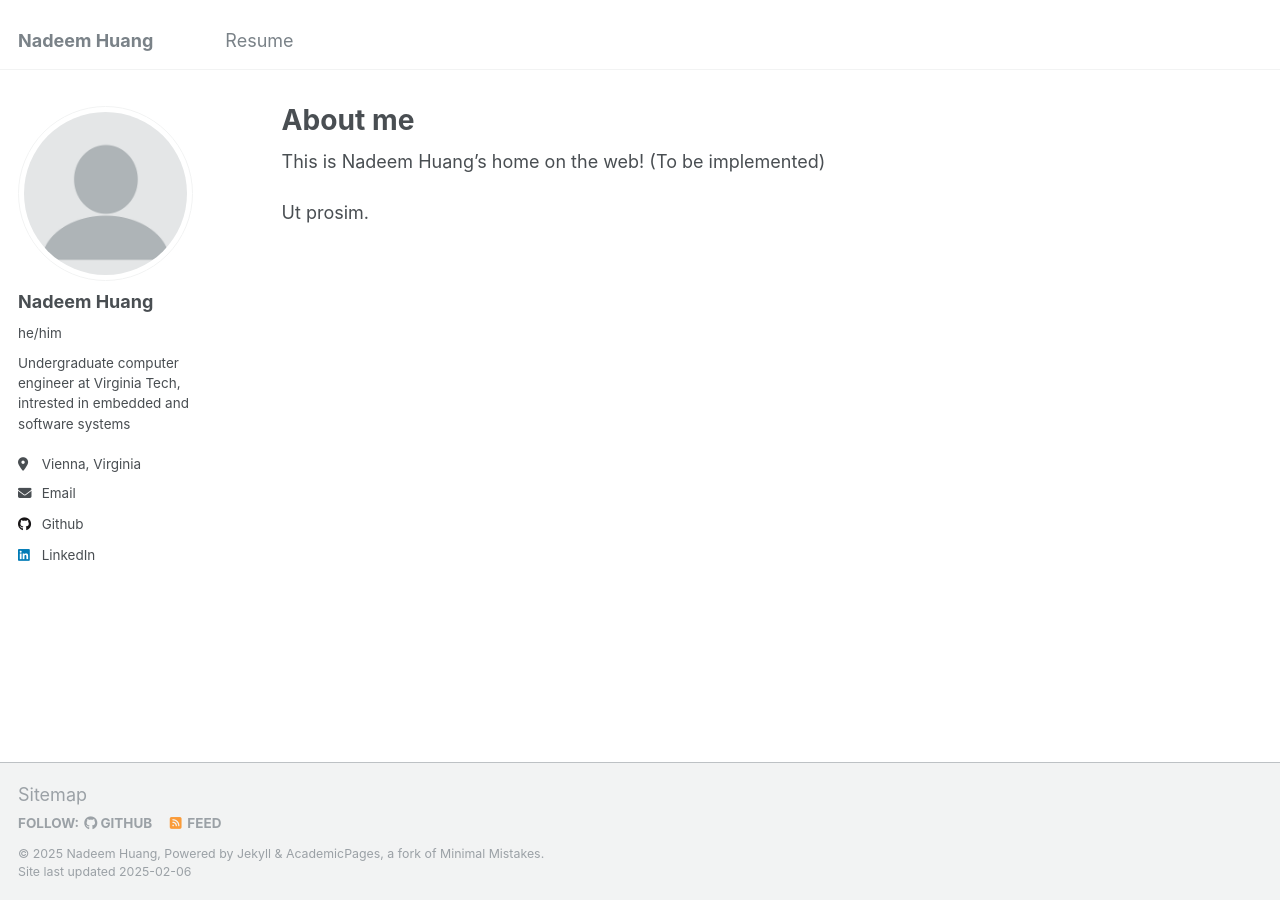
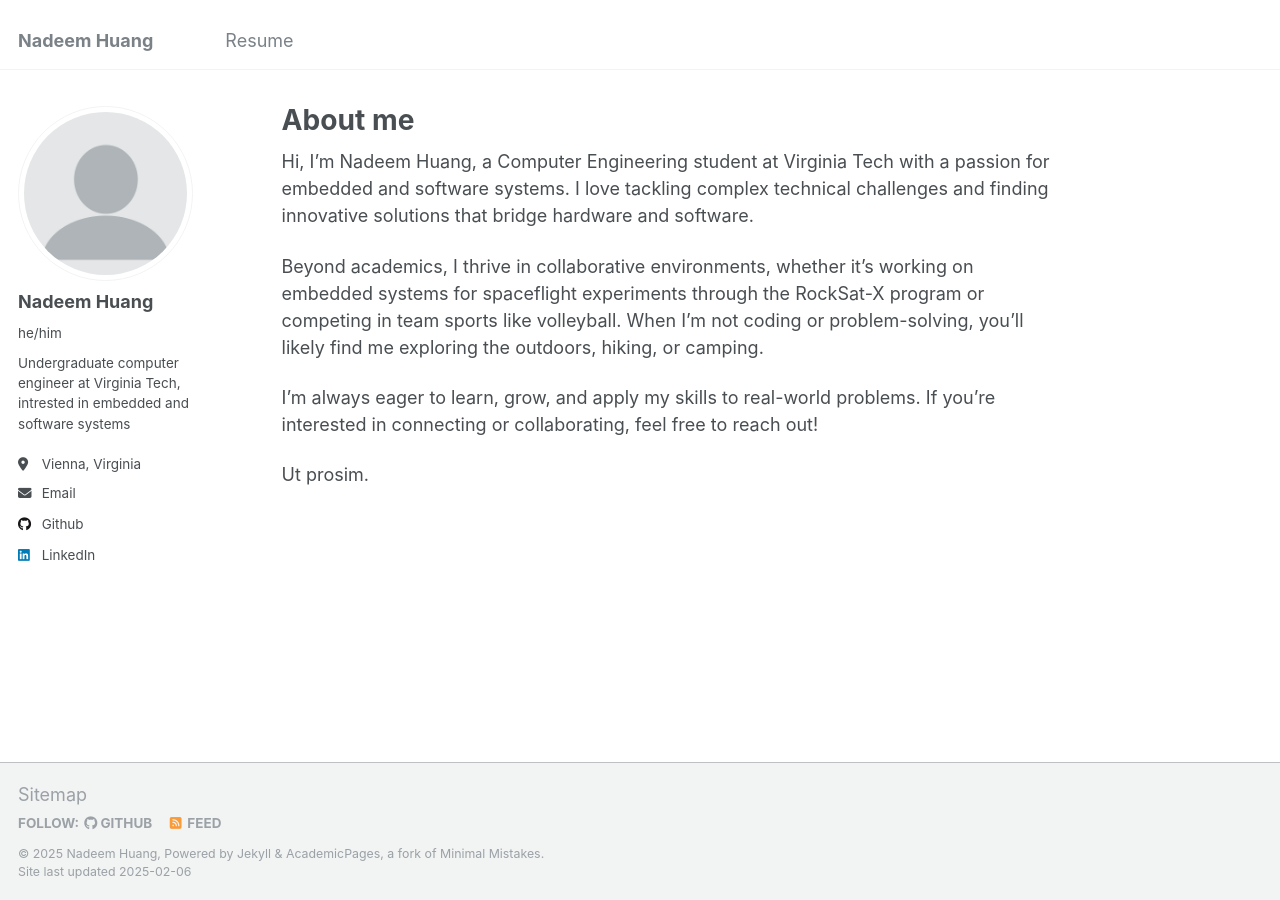
Before and after one commit to NadeemHuang/NadeemHuang.github.io, a Jekyll site: the page built from _pages/about.md, in a window 1280 px wide. Built offline with Jekyll 4.4.1, drawn with Linux system fonts in a browser that asks for light colours.

Commit message:
updated about me page

```diff
--- a/_pages/about.md
+++ b/_pages/about.md
@@ -7,6 +7,10 @@ redirect_from:
   - /about.html
 ---
 
-This is Nadeem Huang's home on the web! (To be implemented)
+Hi, I’m Nadeem Huang, a Computer Engineering student at Virginia Tech with a passion for embedded and software systems. I love tackling complex technical challenges and finding innovative solutions that bridge hardware and software.
+
+Beyond academics, I thrive in collaborative environments, whether it's working on embedded systems for spaceflight experiments through the RockSat-X program or competing in team sports like volleyball. When I’m not coding or problem-solving, you’ll likely find me exploring the outdoors, hiking, or camping.
+
+I’m always eager to learn, grow, and apply my skills to real-world problems. If you’re interested in connecting or collaborating, feel free to reach out!
 
 Ut prosim.
```
